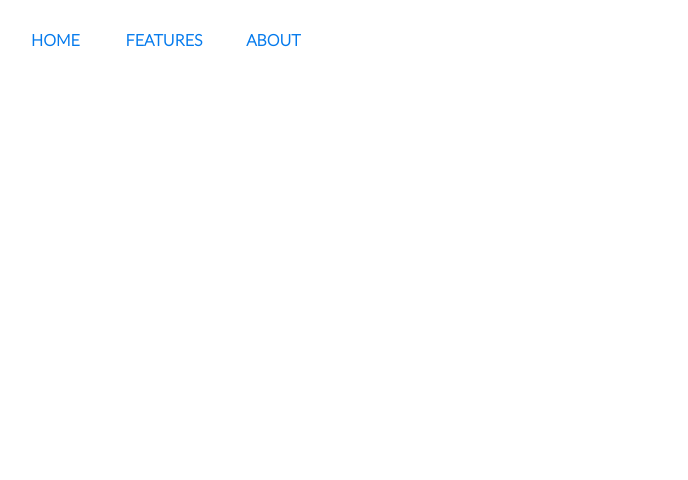
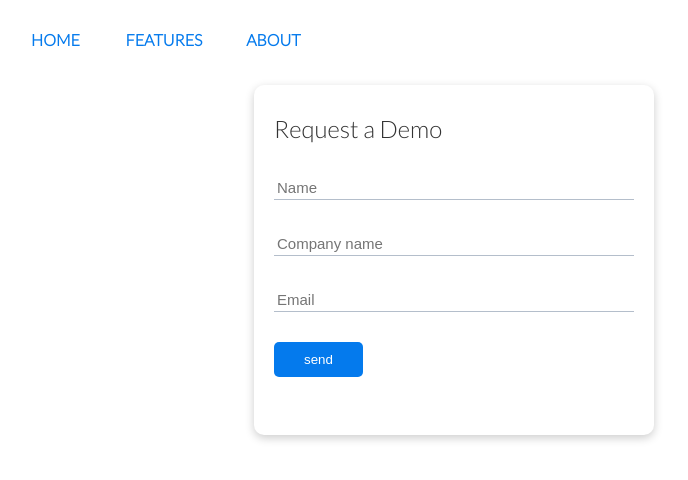
Before and after one commit to HYF-Class19/agile-development-loruki-group-3, a website: page pages/index.html in a window 1280 px wide. Shown: the whole page, without its empty margins (475-1163 px from the left). Drawn offline with Linux system fonts and the light colour scheme.

Commit message:
added pages/index.html and pages/styles/style.css

```diff
--- a/pages/index.html
+++ b/pages/index.html
@@ -24,5 +24,40 @@
     </nav>
 
     <!-- ---------- NAVBAR END ------------ -->
+
+    <!-- -------showcase ------- -->
+    <section class="showcase">
+      <div class="container grid">
+        <div class="showcase-text">
+          <h1>Easier Deployment</h1>
+          <p>
+            Deploy web apps of all kinds, from large scale enterprise APIs to
+            static websites for individuals. Fill out the form to try a demo of
+            our platform
+          </p>
+          <a href="features.html" class="btn btn-outline">Read more</a>
+        </div>
+        <div class="showcase-form card">
+          <h2>Request a Demo</h2>
+          <form>
+            <div class="form-control">
+              <input type="text" name="name" placeholder="Name" required />
+            </div>
+            <div class="form-control">
+              <input
+                type="text"
+                name="company"
+                placeholder="Company name"
+                required
+              />
+            </div>
+            <div class="form-control">
+              <input type="text" name="email" placeholder="Email" required />
+            </div>
+            <input type="submit" value="send" class="btn btn-primary" />
+          </form>
+        </div>
+      </div>
+    </section>
   </body>
 </html>
--- a/pages/styles/style.css
+++ b/pages/styles/style.css
@@ -89,3 +89,91 @@ nav a:hover {
 }
 
 /* ---------- START NAVBAR ----------- */
+
+/* ---------- Showcase ---------- */
+.showcase {
+  height: 400px;
+  background-color: var(--promary-color);
+  color: #fff;
+  position: relative;
+}
+.showcase h1 {
+  font-size: 40px;
+}
+.showcase p {
+  margin: 25px 0;
+}
+.showcase .grid {
+  overflow: visible;
+  grid-template-columns: 55% 45%;
+  gap: 30px;
+}
+.showcase-form {
+  position: relative;
+  top: 60px;
+  height: 350px;
+  width: 400px;
+  padding: 40px;
+  z-index: 100;
+}
+.showcase-form .form-control {
+  margin: 30px 0;
+}
+.showcase-form input[type="text"],
+.showcase-form input[type="email"] {
+  border: 0;
+  border-bottom: 1px solid #b4becb;
+  width: 100%;
+  padding: 3px;
+  font-size: 15px;
+}
+.showcase-form input:focus {
+  outline: none;
+}
+
+.showcase::before,
+.showcase::after {
+  content: "";
+  position: absolute;
+  height: 100px;
+  bottom: -70px;
+  right: 0;
+  left: 0;
+  background: white;
+  transform: skewY(-4deg);
+  -webkit-transform: skewY(-4deg);
+  -moz-transform: skewY(-4deg);
+  -ms-transform: skewY(-4deg);
+}
+.grid {
+  display: grid;
+  grid-template-columns: 300px 300px;
+  gap: 20px;
+  justify-content: center;
+  align-items: center;
+  height: 100%;
+}
+.card {
+  background-color: #fff;
+  color: #333;
+  border-radius: 10px;
+  box-shadow: 0 3px 10px rgba(0, 0, 0, 0.2);
+  padding: 20px;
+  margin: 10px;
+}
+.btn {
+  display: inline-block;
+  padding: 10px 30px;
+  cursor: pointer;
+  background-color: var(--primary-color);
+  color: #fff;
+  border: none;
+  border-radius: 5px;
+}
+.btn-outline {
+  background-color: transparent;
+  border: 1px #fff solid;
+}
+.btn:hover {
+  transform: scale(098);
+}
```
